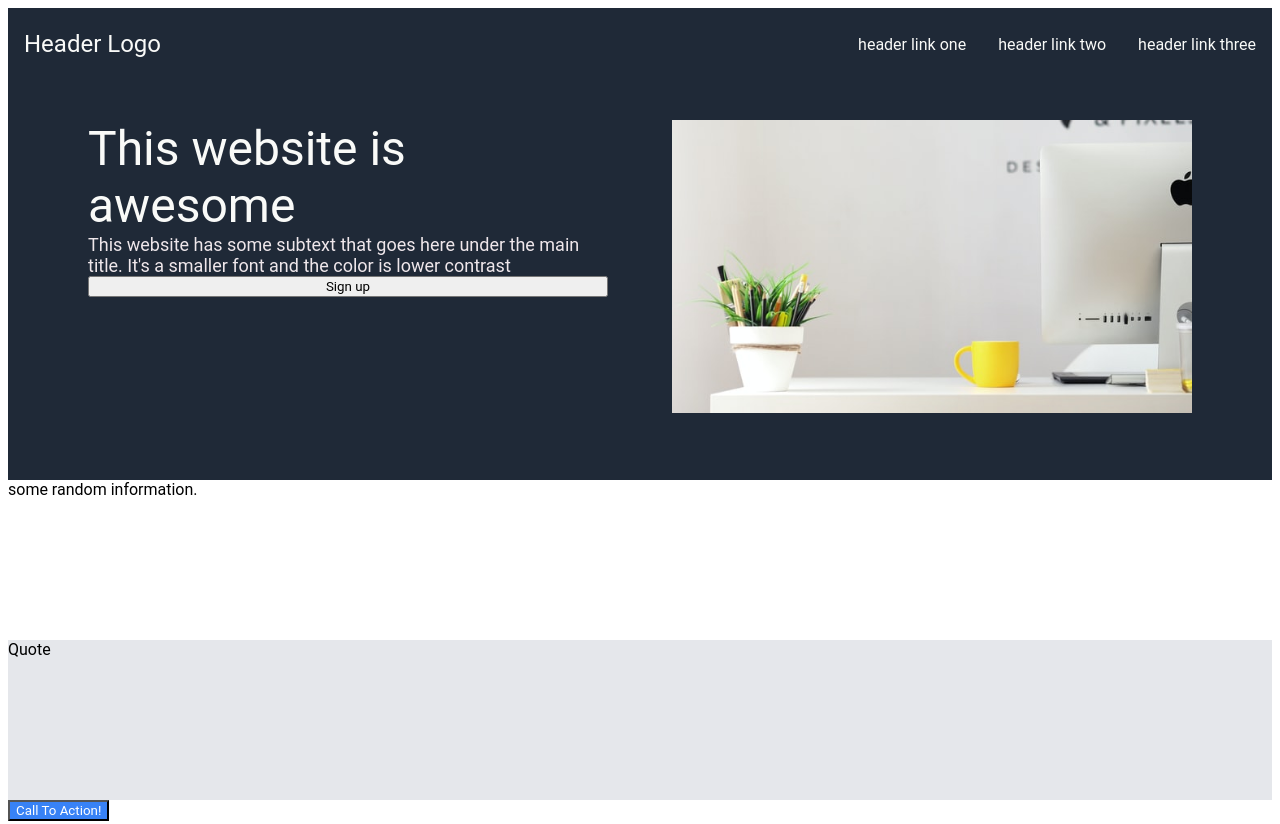
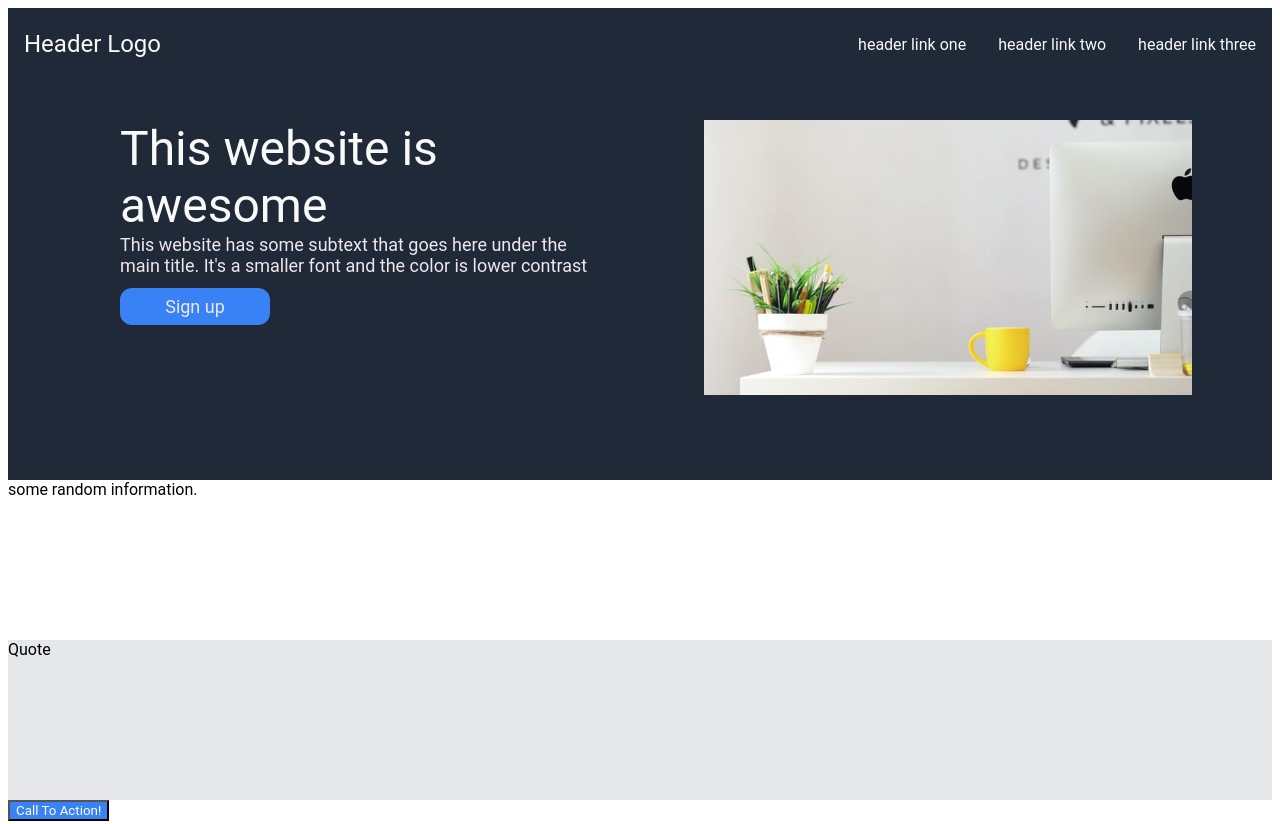
Before and after one commit to distress3/odin-landing-page, a plain HTML site: page index.html in a window 1280 px wide. Shown: the top 824 px of the page. Drawn offline with Linux system fonts and the light colour scheme.

Commit message:
fixes to hero

```diff
--- a/style.css
+++ b/style.css
@@ -51,7 +51,7 @@ body {
     box-sizing: border-box;
     flex: 1 1 200px;
     height: 320px;
-    margin: 32px;
+    margin: 64px;
 }
 
 .hero .hero-left .main-text {
@@ -63,6 +63,19 @@ body {
 .hero .hero-left .secondary-text {
     font-size: 18px;
     color: #efe7eb;
+}
+
+.hero .hero-left button {
+    margin-top: 12px;
+    width: 150px;
+    font-size: 18px;
+    color: #efe7eb;
+    background-color: #3882F6;
+    padding: 8px 32px;
+    text-align: center;
+    text-decoration: none;
+    border: none;
+    border-radius: 12px;
 }
 
 .hero .hero-right {
```
